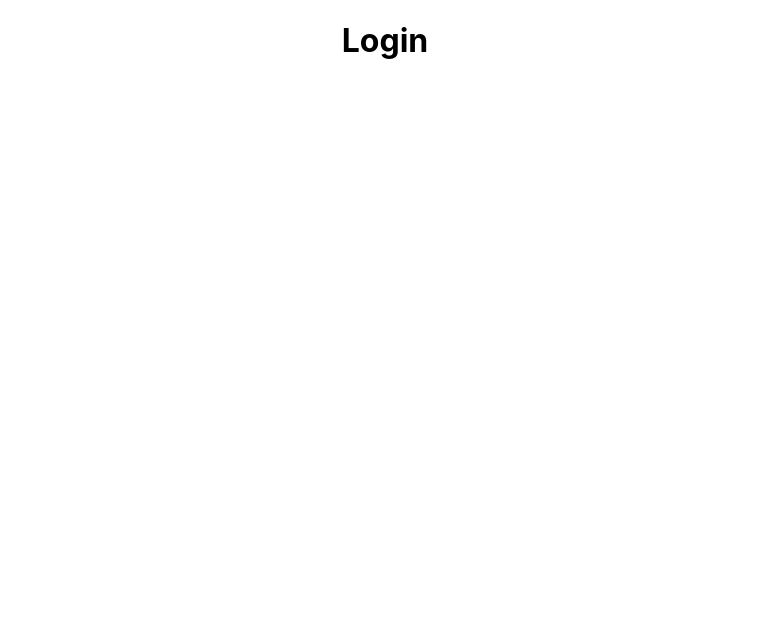
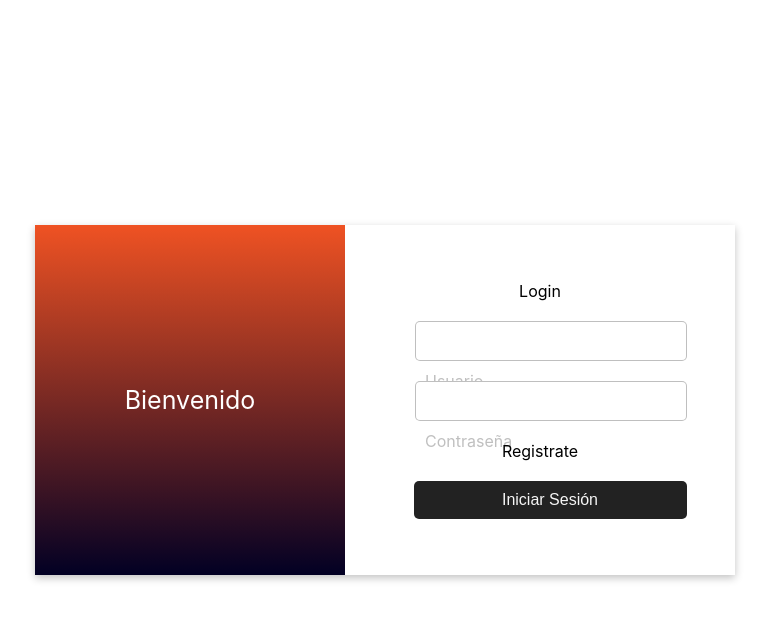
Before and after one commit to Fernando196/datalab-react-app, a React (Create React App) app: page /login in a window 1280 px wide. Shown: the top 620 px of the page, without its empty margins (255-1024 px from the left). Built offline with nearby package versions, Linux system fonts and the light colour scheme.

Commit message:
Configuracion pagina login y agregando componentes comunes input y botones

```diff
--- a/src/App.js
+++ b/src/App.js
@@ -4,14 +4,14 @@
 
 //Pages
 import Home from './pages/home/home';
-import Login from './pages/login/login';
+import LoginContainer from './pages/login/LoginContainer';
 import NotFound from './pages/not-found/notFound';
 
 function App() {
   return (
     <div className="App">
       <Routes>
-        <Route path='/login' element={ <Login /> }></Route>
+        <Route path='/login' element={ <LoginContainer /> }></Route>
         <Route path='/'      element={ <Home /> }></Route>
         <Route path='*'      element={ <NotFound /> }></Route>
       </Routes>
--- /dev/null
+++ b/src/components/shared/common/buttons/button-default/ButtonDefault.js
@@ -0,0 +1,15 @@
+import React from "react";
+import styles  from './ButtonDefault.module.css'
+
+const ButtonDefault = ({onClick,name,disabled = false}) =>{
+
+    const handleClick = () =>{
+        if(onClick) onClick()
+    }
+
+    return name
+        ? <button disabled={disabled} className={ styles.buttonDefault } onClick={handleClick}>{name}</button>
+        : <></>
+}
+
+export default ButtonDefault;
--- /dev/null
+++ b/src/components/shared/common/buttons/button-default/ButtonDefault.module.css
@@ -0,0 +1,20 @@
+.buttonDefault{
+    width: 100%;
+    font-size: 1em;
+    padding: 10px;
+    border: none;
+    outline: none;
+    background-color: #222222;
+    color: #f5f5f5;
+    border-radius: 5px;
+    transition: 0.2s;
+}
+
+.buttonDefault:hover{
+    color: #ef5223;
+}
+
+.buttonDefault:active{
+    color: #222222;
+    background-color: #ef5223;
+}
--- /dev/null
+++ b/src/components/shared/common/inputs/text-field/TextField.js
@@ -0,0 +1,23 @@
+import React from "react";
+import styles  from './TextField.module.css'
+
+const TextField = ({placeholder,name,type,required,onChange,disabled}) =>{
+
+    const handleChangeInput = (value) =>{
+        if(onChange) onChange(value)
+    }
+
+    return(
+        <div className={ styles.inputContainer }>
+            <input
+                type={type || 'text'}
+                required={required ? "required" : ''}
+                onChange={handleChangeInput}
+                disabled={disabled}
+            />
+            { name ? <span>{name}</span> : <></>}
+        </div>
+    )
+}
+
+export default TextField;
--- /dev/null
+++ b/src/components/shared/common/inputs/text-field/TextField.module.css
@@ -0,0 +1,42 @@
+
+.inputContainer{
+    position: relative;
+    width: 250px;
+}
+
+.inputContainer input{
+    width: 100%;
+    padding: 10px;
+    border: 1px solid rgba(0, 0, 0, 0.25);
+    background: white;
+    border-radius: 5px;
+    outline: none;
+    color: black;
+    font-size: 1em;
+    transition: 0.5s;
+}
+.inputContainer span{
+    position: absolute;
+    left: 0;
+    padding: 10px;
+    pointer-events: none;
+    font-size: 1em;
+    color: rgba(0, 0, 0, 0.25);
+    text-transform:capitalize;
+    transition: 0.5s;
+}
+
+.inputContainer input:valid ~ span,
+.inputContainer input:focus ~ span{
+    color: #ef5223;
+    transform: translateX(10px) translateY(-7px);
+    font-size: 0.70em;
+    padding: 0 8px;
+    background: white;
+    letter-spacing: 0.1em;
+}
+
+.inputContainer input:valid,
+.inputContainer input:focus{
+    border: 1px solid #ef5223;
+}
--- /dev/null
+++ b/src/pages/login/LoginContainer.js
@@ -0,0 +1,62 @@
+import React, { useState } from "react"
+import ButtonDefault from "../../components/shared/common/buttons/button-default/ButtonDefault";
+import TextField from "../../components/shared/common/inputs/text-field/TextField";
+import styles  from './login.module.css'
+
+const LoginContainer = () => {
+    const [ isLoading, setIsLoading ] = useState(false);
+    const [ textBtnLogin,setTextBtnLogin ] = useState('Iniciar Sesión');
+
+    const request = () =>{
+        return new Promise((resolve)=>{
+            setTimeout(resolve,2000)
+        })
+    }
+
+    const Login = async () =>{
+        try{
+            setIsLoading(true);
+            setTextBtnLogin('Espere...');
+            let login = await request();
+
+        }catch(err){
+            console.log(err);
+        }finally{
+            setTextBtnLogin('Iniciar Sesión');
+            setIsLoading(false);
+        }
+    }
+
+    return(
+        <div className={ styles.loginContainer }>
+            <div className={ styles.loginFormContainer }>
+                <div className={ styles.loginImg }>
+                    <span>Bienvenido</span>
+                </div>
+                <div className={ styles.loginForm }>
+                   <span>Login</span>
+                   <TextField
+                        required={true}
+                        name='Usuario'
+                        disabled={isLoading}
+                   />
+                   <TextField
+                        required={true}
+                        name='Contraseña'
+                        disabled={isLoading}
+                   />
+                   <span>Registrate</span>
+                   <div className={ styles.loginButton }>
+                        <ButtonDefault
+                            onClick={Login}
+                            name={textBtnLogin}
+                            disabled={isLoading}
+                        />
+                   </div>
+                </div>
+            </div>
+        </div>
+    )
+}
+
+export default LoginContainer;
--- a/src/pages/login/login.js
+++ /dev/null
@@ -1,9 +0,0 @@
-import React from "react"
-
-const Login = () => {
-    return(
-        <h1>Login</h1>
-    )
-}
-
-export default Login;
--- /dev/null
+++ b/src/pages/login/login.module.css
@@ -0,0 +1,40 @@
+.loginContainer{
+    width: 100%;
+    height: 100vh;
+    display: grid;
+    place-items: center;
+}
+
+.loginFormContainer{
+    display: flex;
+    box-shadow: rgba(0, 0, 0, 0.24) 0px 3px 8px;
+    width: 700px;
+    height: 350px;
+}
+
+.loginImg{
+    display: flex;
+    align-items: center;
+    justify-content: center;
+    background: linear-gradient(0deg, rgba(2,0,36,1) 0%, rgba(239,82,35,1) 100%, rgba(0,212,255,1) 100%);
+    width: 310px;
+    color: white;
+}
+
+.loginImg span{
+    font-size: 25px;
+}
+
+.loginForm{
+    flex: 1;
+    display: flex;
+    flex-direction: column;
+    align-items: center;
+    justify-content: center;
+    gap: 20px;
+}
+
+.loginButton{
+    width: 70%;
+    padding-left: 20px;
+}
```
